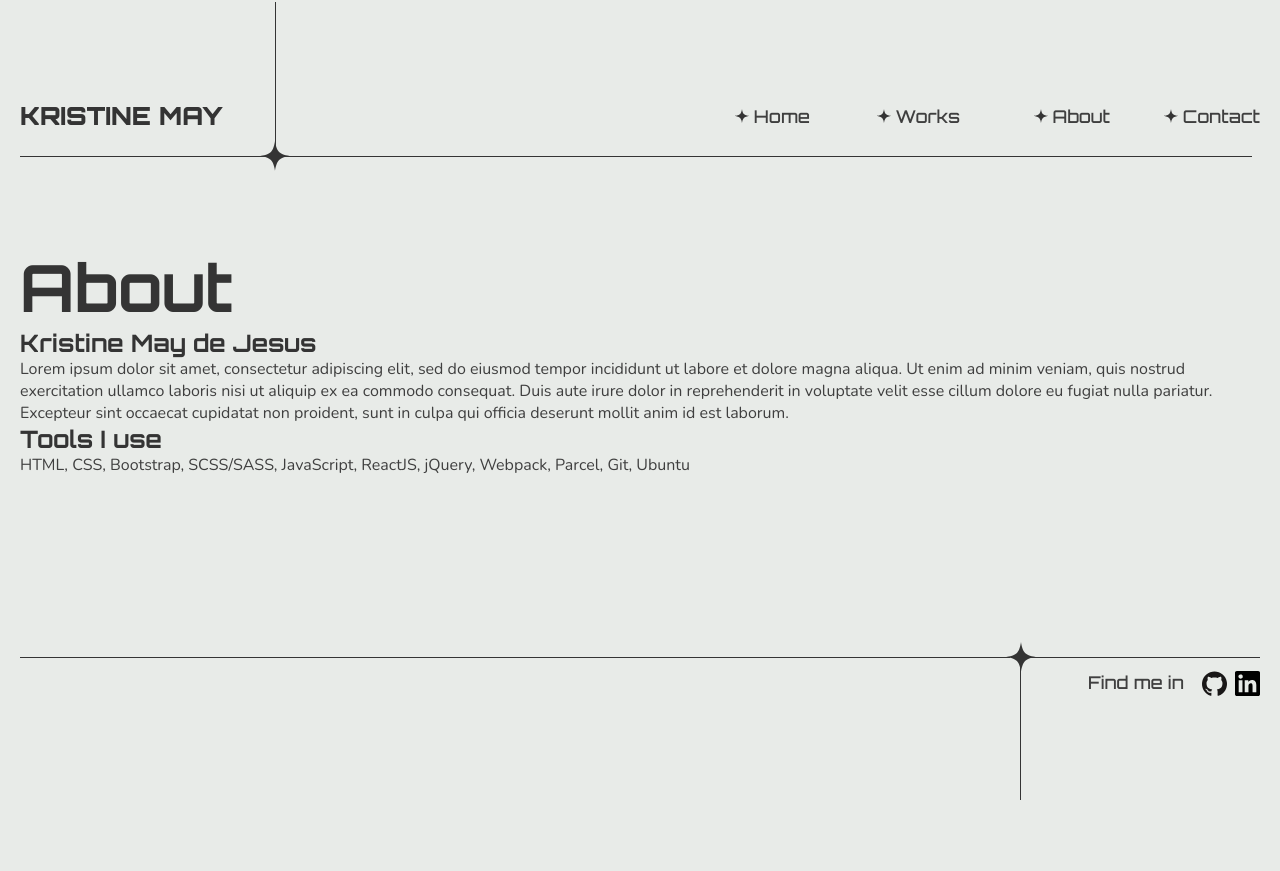
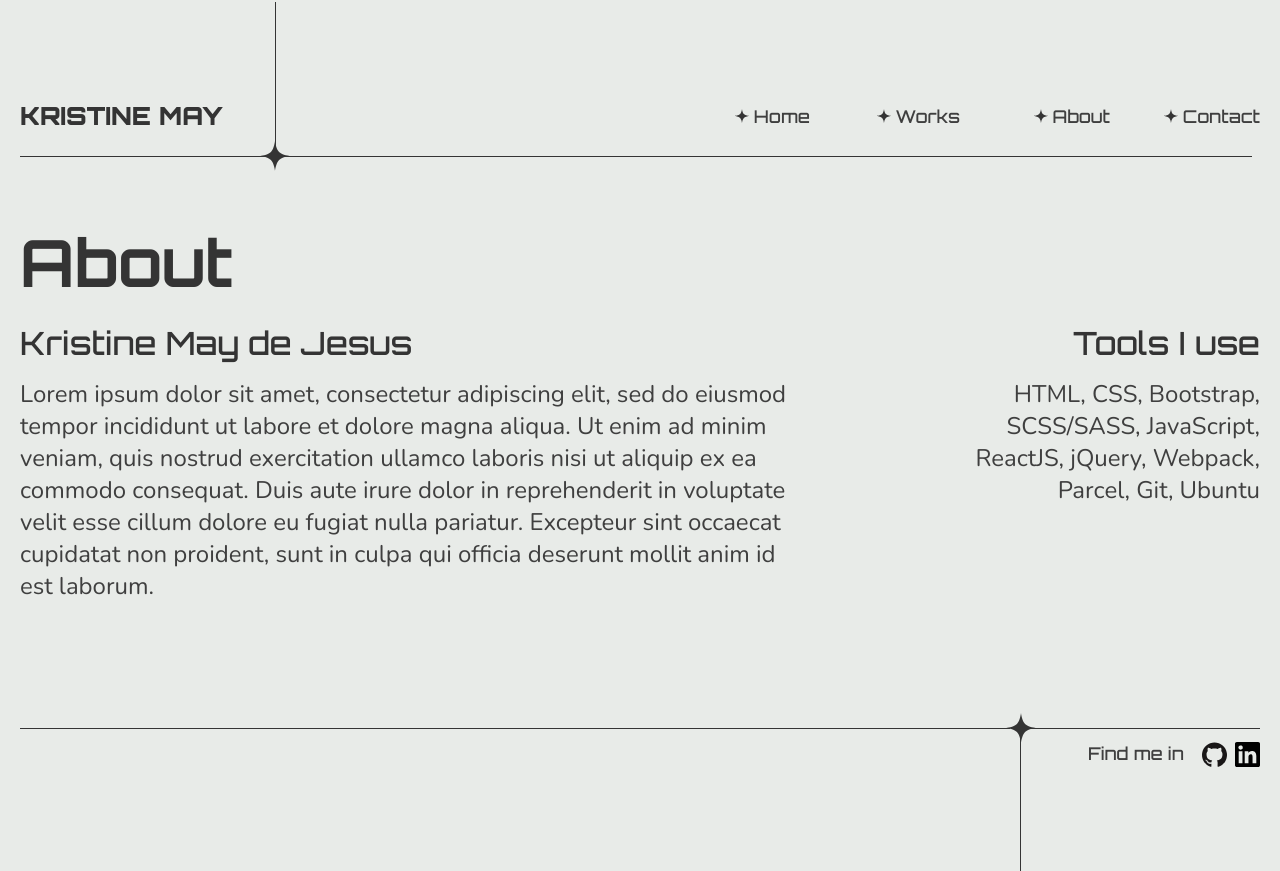
Before and after one commit to sn-tin/frontendkristine, a React (Create React App) app: page /about in a window 1280 px wide. Before the commit the page ends 800 px from the top, so only its background shows below. Built offline with nearby package versions, Linux system fonts and the light colour scheme.

Commit message:
Add styling for about section

```diff
--- a/src/components/About/About.js
+++ b/src/components/About/About.js
@@ -1,11 +1,11 @@
-import { StyleAbout, AboutContent } from '../About/About.styles'
+import { StyleAbout, AboutContent, AboutPersonal, AboutTools } from '../About/About.styles'
 
 const About = () => {
     return (
         <StyleAbout>
             <h1>About</h1>
             <AboutContent className='about-content'>
-                <div className='personal' >
+                <AboutPersonal className='personal' >
                     <h2>Kristine May de Jesus</h2>
                     <p>Lorem ipsum dolor sit amet, consectetur adipiscing elit, sed do eiusmod
                         tempor incididunt ut labore et dolore magna aliqua. Ut enim ad minim veniam,
@@ -13,8 +13,8 @@ const About = () => {
                         Duis aute irure dolor in reprehenderit in voluptate velit esse cillum dolore eu
                         fugiat nulla pariatur. Excepteur sint occaecat cupidatat non proident, sunt in culpa
                         qui officia deserunt mollit anim id est laborum.</p>
-                </div>
-                <div className='tools' >
+                </AboutPersonal>
+                <AboutTools className='tools' >
                     <h2>Tools I use</h2>
                     <p>
                     HTML, CSS, Bootstrap,
@@ -22,7 +22,7 @@ const About = () => {
                     ReactJS, jQuery, Webpack,
                     Parcel, Git, Ubuntu
                     </p>
-                </div>
+                </AboutTools>
             </AboutContent>
         </StyleAbout>
     )
--- a/src/components/About/About.styles.js
+++ b/src/components/About/About.styles.js
@@ -4,21 +4,43 @@ import { devices, theme } from "../../styles";
 const StyleAbout = styled.div`
     width: 100%;
     max-width: 1246px;
-    margin: 0 auto 30px;
+    margin: 50px auto;
     h1 {
         font-size: ${theme.heading.smaller};
+        margin-bottom: 20px;
     }
 `
 
 const AboutContent = styled.div`
     display: flex;
     flex-direction: column;
+    justify-content: space-between;
+    gap: 15px;
     h2 {
-        font: ${theme.heading.sub} ${theme.heading.fontFam} ${theme.fontWeights.medium};
+        font-size: ${theme.heading.sub};
+        font-family: ${theme.heading.fontFam};
+        font-weight: ${theme.fontWeights.medium};
+        margin-bottom: 15px;
     }
-    @media screen and (${devices.desktop}) {
-        flex-direction: row;
+    p {
+        font-size: clamp(1rem, 2.5vw, 1.5rem);
+    }
+    @media screen and (${devices.laptop}) {
+        flex-direction: row !important;
     }
 `
 
-export { StyleAbout, AboutContent }
+const AboutPersonal = styled.div`
+    @media screen and (${devices.laptop}) {
+        width: 767px;
+    }
+`
+
+const AboutTools = styled.div`
+    @media screen and (${devices.laptop}) {
+        width: 285px;
+        text-align: right;
+    }
+`
+
+export { StyleAbout, AboutContent, AboutPersonal, AboutTools }
--- a/src/styles.js
+++ b/src/styles.js
@@ -17,7 +17,7 @@ const theme = {
     heading: {
         bigger: "clamp(5rem,10vw,13.125rem)",
         smaller: "clamp(4.063rem,2vw,6.25rem)",
-        sub: "clamp(1.875rem, 2.5vw, 2.5rem)",
+        sub: "clamp(1.6rem, 2.5vw, 2.5rem)",
         fontFam: `'Orbitron', sans-serif`
     },
     text: {
```
